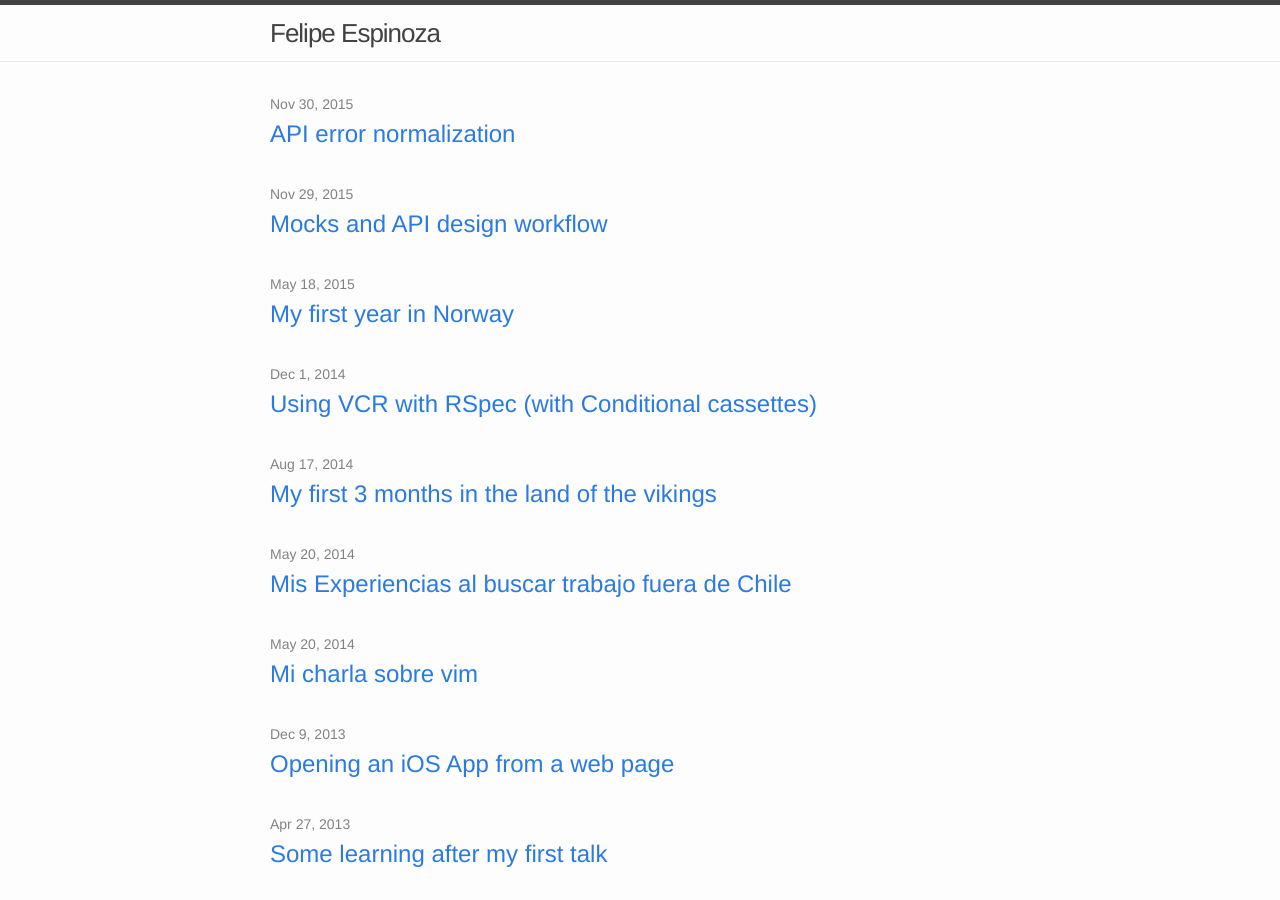
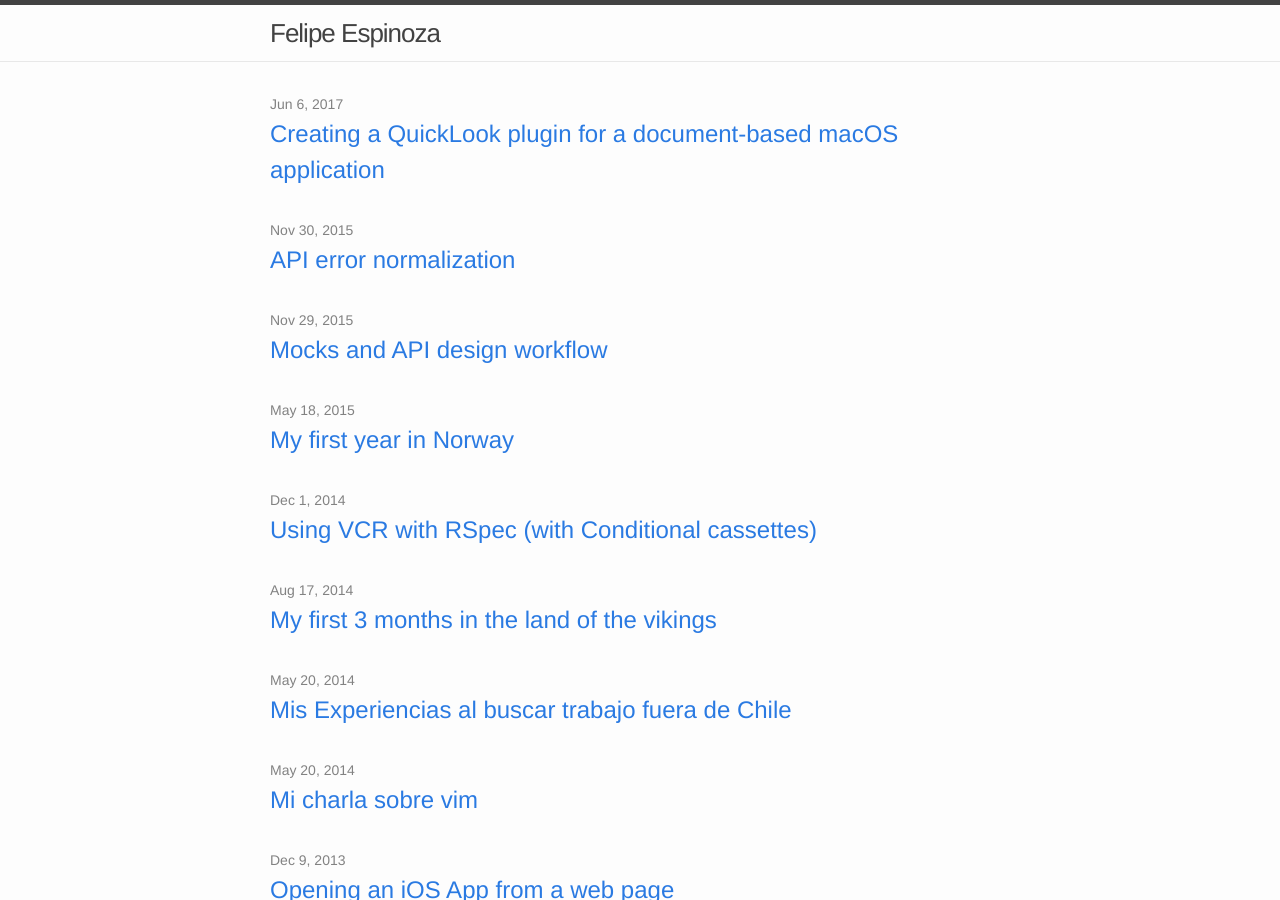
Before and after one commit to fespinoza/fespinoza.github.io, a Jekyll site: the page built from index.html, in a window 1280 px wide and 900 px high. Built offline with Jekyll 4.4.1, drawn with Linux system fonts in a browser that asks for light colours.

Commit message:
Ready the post to publish

```diff
--- a/_drafts/creating-a-quicklook-pluging-for-a-document-based-macos-application.md
+++ b/_posts/2017-06-06-creating-a-quicklook-plugin-for-a-document-based-macos-application.md
@@ -1,9 +1,8 @@
 ---
 layout: post
-title: Creating a QuickLook pluging for a document-based macOS application
+title: Creating a QuickLook plugin for a document-based macOS application
 description: required knowledge and tutorial to create QL plugins.
-category: blog
-tag: blog
+tags: swift document-based-apps cocoa macOS quicklook
 ---
 
 I've been developing my first mac application, [Linked Ideas][linked-ideas], where I create documents where I write down ideas and connect them easily. For this application, due the presence of a custom document type I wanted to create a QuickLook plugin to generate previous of this documents.
@@ -35,7 +34,7 @@ If you have been following along with my explanations so far you may get the sam
 
 For that reason I created a full-length video tutorial where I go step by step creating the pluging and I show how to perform all the previous step I mentioned about.
 
-<iframe src="https://www.youtube.com/embed/FjKt5uki7zA?ecver=1" frameborder="0" allowfullscreen>
+<iframe src="https://www.youtube.com/embed/g7O0KRFaK2E?ecver=1" frameborder="0" allowfullscreen>
 </iframe>
 
 Also, since my application is Open Source, you can find the [Pull Request where I added this plugin to my App][linked-ideas-pr].
```
